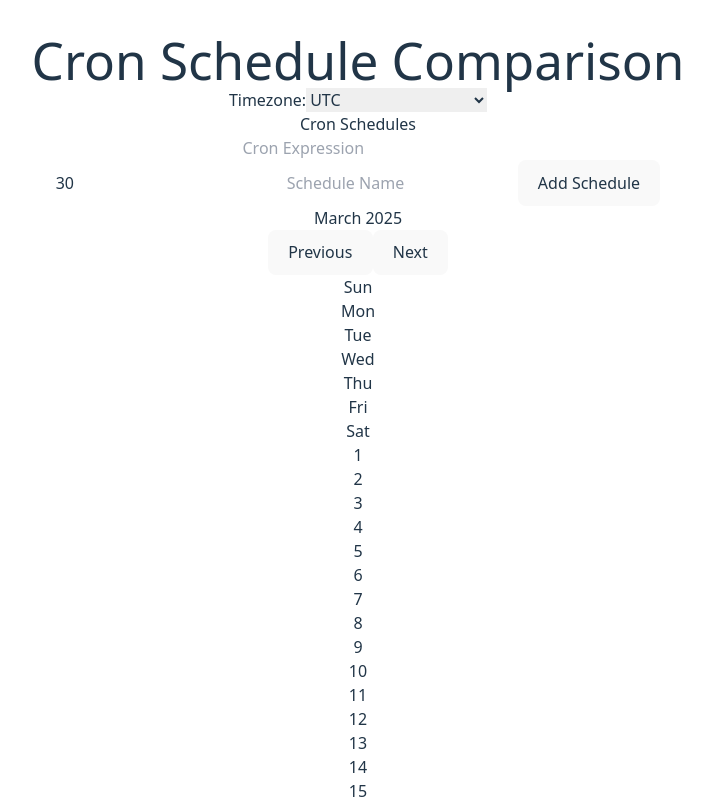
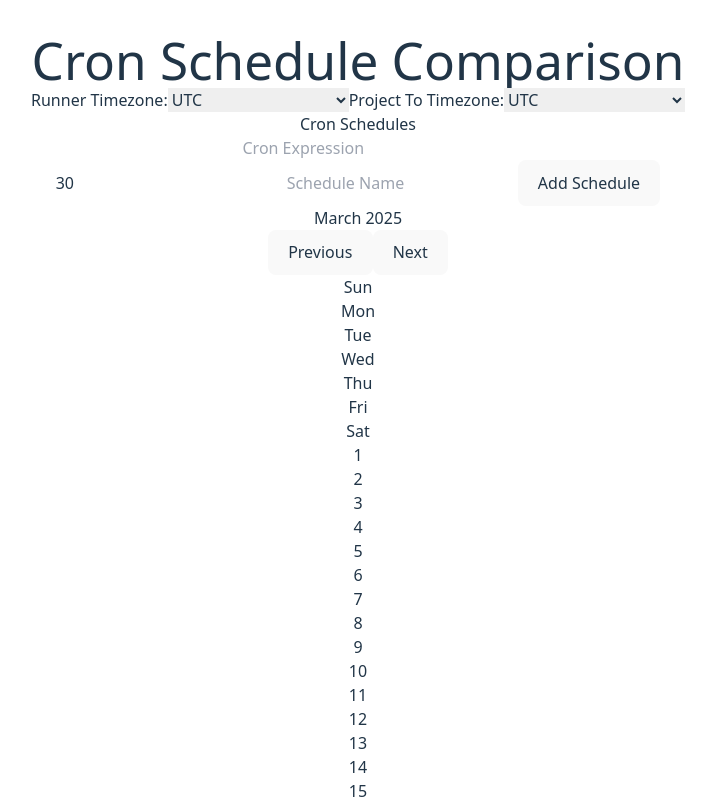
Before and after one commit to sickmartian/cron-tamer, a React (Vite) app: page / in a window 1280 px wide. Shown: the top 800 px of the page, without its empty margins (282-998 px from the left). Built offline with nearby package versions, Linux system fonts and the light colour scheme.

Commit message:
Starting with projections, stopped b/c of inter bugs

```diff
--- a/src/App.tsx
+++ b/src/App.tsx
@@ -1,36 +1,56 @@
-import { useState } from 'react'
-import { CronSchedule, TimeSlot } from './types'
-import { CronScheduleTable } from './components/CronScheduleTable'
-import { Calendar } from './components/Calendar'
-import './App.css'
+import { useState } from "react";
+import { CronSchedule, TimeSlot } from "./types";
+import { CronScheduleTable } from "./components/CronScheduleTable";
+import { Calendar } from "./components/Calendar";
+import "./App.css";
 
 const TIMEZONES = [
-  'UTC',
-  'America/New_York',
-  'America/Chicago',
-  'America/Denver',
-  'America/Los_Angeles',
-  'Europe/London',
-  'Europe/Paris',
-  'Asia/Tokyo',
-  'Asia/Shanghai',
-  'Australia/Sydney'
+  "UTC",
+  "America/New_York",
+  "America/Chicago",
+  "America/Denver",
+  "America/Los_Angeles",
+  "Europe/London",
+  "Europe/Paris",
+  "Europe/Madrid",
+  "Asia/Tokyo",
+  "Asia/Shanghai",
+  "Australia/Sydney",
 ];
 
 export default function App() {
-  const [schedules, setSchedules] = useState<CronSchedule[]>([])
-  const [selectedSlot, setSelectedSlot] = useState<TimeSlot | null>(null)
-  const [timezone, setTimezone] = useState('UTC')
+  const [schedules, setSchedules] = useState<CronSchedule[]>([]);
+  const [selectedSlot, setSelectedSlot] = useState<TimeSlot | null>(null);
+  const [timezone, setTimezone] = useState("UTC");
+  const [projectionTimezone, setProjectionTimezone] = useState(
+    Intl.DateTimeFormat().resolvedOptions().timeZone
+  );
 
   return (
     <div className="container mx-auto p-4">
-      <h1 className="text-2xl font-bold mb-4 text-gray-900 dark:text-white">Cron Schedule Comparison</h1>
-      <div className="mb-4">
+      <h1 className="text-2xl font-bold mb-4 text-gray-900 dark:text-white">
+        Cron Schedule Comparison
+      </h1>
+      <div className="mb-4 flex gap-4">
         <label className="flex items-center space-x-2 text-gray-900 dark:text-white">
-          <span>Timezone:</span>
+          <span>Runner Timezone:</span>
           <select
             value={timezone}
             onChange={(e) => setTimezone(e.target.value)}
+            className="border rounded px-2 py-1 dark:bg-gray-700 dark:border-gray-600 dark:text-white"
+          >
+            {TIMEZONES.map((tz) => (
+              <option key={tz} value={tz}>
+                {tz}
+              </option>
+            ))}
+          </select>
+        </label>
+        <label className="flex items-center space-x-2 text-gray-900 dark:text-white">
+          <span>Project To Timezone:</span>
+          <select
+            value={projectionTimezone}
+            onChange={(e) => setProjectionTimezone(e.target.value)}
             className="border rounded px-2 py-1 dark:bg-gray-700 dark:border-gray-600 dark:text-white"
           >
             {TIMEZONES.map((tz) => (
@@ -54,9 +74,10 @@ export default function App() {
             selectedSlot={selectedSlot}
             onSlotSelect={setSelectedSlot}
             timezone={timezone}
+            projectionTimezone={projectionTimezone}
           />
         </div>
       </div>
     </div>
-  )
+  );
 }
--- a/src/components/Calendar.tsx
+++ b/src/components/Calendar.tsx
@@ -1,37 +1,61 @@
-import { useState } from 'react';
-import { CronSchedule, TimeSlot } from '../types';
-import { generateTimeSlots } from '../utils';
-import { DayGrid } from './DayGrid';
-import { DateTime } from 'luxon';
+import { useState } from "react";
+import { CronSchedule, TimeSlot } from "../types";
+import { generateTimeSlots } from "../utils";
+import { DayGrid } from "./DayGrid";
+import { DateTime } from "luxon";
 
 interface CalendarProps {
   schedules: CronSchedule[];
   selectedSlot: TimeSlot | null;
   onSlotSelect: (slot: TimeSlot) => void;
   timezone: string;
+  projectionTimezone: string;
 }
 
-export function Calendar({ schedules, selectedSlot, onSlotSelect, timezone }: CalendarProps) {
+export function Calendar({
+  schedules,
+  selectedSlot,
+  onSlotSelect,
+  timezone,
+  projectionTimezone,
+}: CalendarProps) {
   const [currentDate, setCurrentDate] = useState(new Date());
 
-  const daysInMonth = new Date(currentDate.getFullYear(), currentDate.getMonth() + 1, 0).getDate();
-  const firstDayOfMonth = new Date(currentDate.getFullYear(), currentDate.getMonth(), 1).getDay();
-  const monthName = currentDate.toLocaleString('default', { month: 'long', year: 'numeric' });
+  const daysInMonth = new Date(
+    currentDate.getFullYear(),
+    currentDate.getMonth() + 1,
+    0
+  ).getDate();
+  const firstDayOfMonth = new Date(
+    currentDate.getFullYear(),
+    currentDate.getMonth(),
+    1
+  ).getDay();
+  const monthName = currentDate.toLocaleString("default", {
+    month: "long",
+    year: "numeric",
+  });
 
   const timeSlots = generateTimeSlots(schedules, currentDate, timezone);
 
   const handlePrevMonth = () => {
-    setCurrentDate(new Date(currentDate.getFullYear(), currentDate.getMonth() - 1));
+    setCurrentDate(
+      new Date(currentDate.getFullYear(), currentDate.getMonth() - 1)
+    );
   };
 
   const handleNextMonth = () => {
-    setCurrentDate(new Date(currentDate.getFullYear(), currentDate.getMonth() + 1));
+    setCurrentDate(
+      new Date(currentDate.getFullYear(), currentDate.getMonth() + 1)
+    );
   };
 
   return (
     <div className="bg-white dark:bg-gray-800 rounded-lg shadow">
       <div className="flex items-center justify-between p-4 border-b dark:border-gray-700">
-        <h2 className="text-lg font-semibold text-gray-900 dark:text-white">{monthName}</h2>
+        <h2 className="text-lg font-semibold text-gray-900 dark:text-white">
+          {monthName}
+        </h2>
         <div className="flex gap-2">
           <button
             onClick={handlePrevMonth}
@@ -49,8 +73,11 @@ export function Calendar({ schedules, selectedSlot, onSlotSelect, timezone }: Ca
       </div>
 
       <div className="grid grid-cols-7 gap-px bg-gray-100 dark:bg-gray-700">
-        {['Sun', 'Mon', 'Tue', 'Wed', 'Thu', 'Fri', 'Sat'].map((day) => (
-          <div key={day} className="p-2 text-sm font-medium text-center text-gray-500 dark:text-gray-400 bg-white dark:bg-gray-800">
+        {["Sun", "Mon", "Tue", "Wed", "Thu", "Fri", "Sat"].map((day) => (
+          <div
+            key={day}
+            className="p-2 text-sm font-medium text-center text-gray-500 dark:text-gray-400 bg-white dark:bg-gray-800"
+          >
             {day}
           </div>
         ))}
@@ -59,14 +86,28 @@ export function Calendar({ schedules, selectedSlot, onSlotSelect, timezone }: Ca
         ))}
         {Array.from({ length: daysInMonth }, (_, i) => {
           // get the user's current day for the calendar month we are looking at
-          const currentDay = DateTime.fromJSDate(currentDate).set({day: i + 1}).setZone(timezone, { keepLocalTime: true });
-          const daySlots = timeSlots.filter(slot => {
-            return slot.start.hasSame(currentDay, 'day');
+          const currentDay = DateTime.fromJSDate(currentDate)
+            .set({ day: i + 1 })
+            .setZone(timezone, { keepLocalTime: true });
+          let slots = timeSlots;
+          if (projectionTimezone !== timezone) {
+            slots = timeSlots.map((slot) => {
+              slot.start = slot.start.setZone(projectionTimezone);
+              return slot;
+            });
+          }
+          const daySlots = slots.filter((slot) => {
+            return slot.start.hasSame(currentDay, "day");
           });
 
           return (
-            <div key={i} className="min-h-[200px] bg-white dark:bg-gray-800 p-2">
-              <div className="text-sm font-medium mb-2 text-gray-900 dark:text-white">{i + 1}</div>
+            <div
+              key={i}
+              className="min-h-[200px] bg-white dark:bg-gray-800 p-2"
+            >
+              <div className="text-sm font-medium mb-2 text-gray-900 dark:text-white">
+                {i + 1}
+              </div>
               <DayGrid
                 timeSlots={daySlots}
                 schedules={schedules}
--- a/src/components/CronScheduleTable.tsx
+++ b/src/components/CronScheduleTable.tsx
@@ -48,9 +48,13 @@ export function CronScheduleTable({
       return;
     }
 
+    if (!newSchedule.name || newSchedule.name === "") {
+      newSchedule.name = newSchedule.expression;
+    }
+
     const schedule: CronSchedule = {
       id: crypto.randomUUID(),
-      name: newSchedule.name ?? newSchedule.expression,
+      name: newSchedule.name,
       expression: newSchedule.expression,
       duration: newSchedule.duration || 30,
       isActive: newSchedule.isActive ?? true,
```
Also changed, not shown: src/todo.md (+4 -2 lines).
